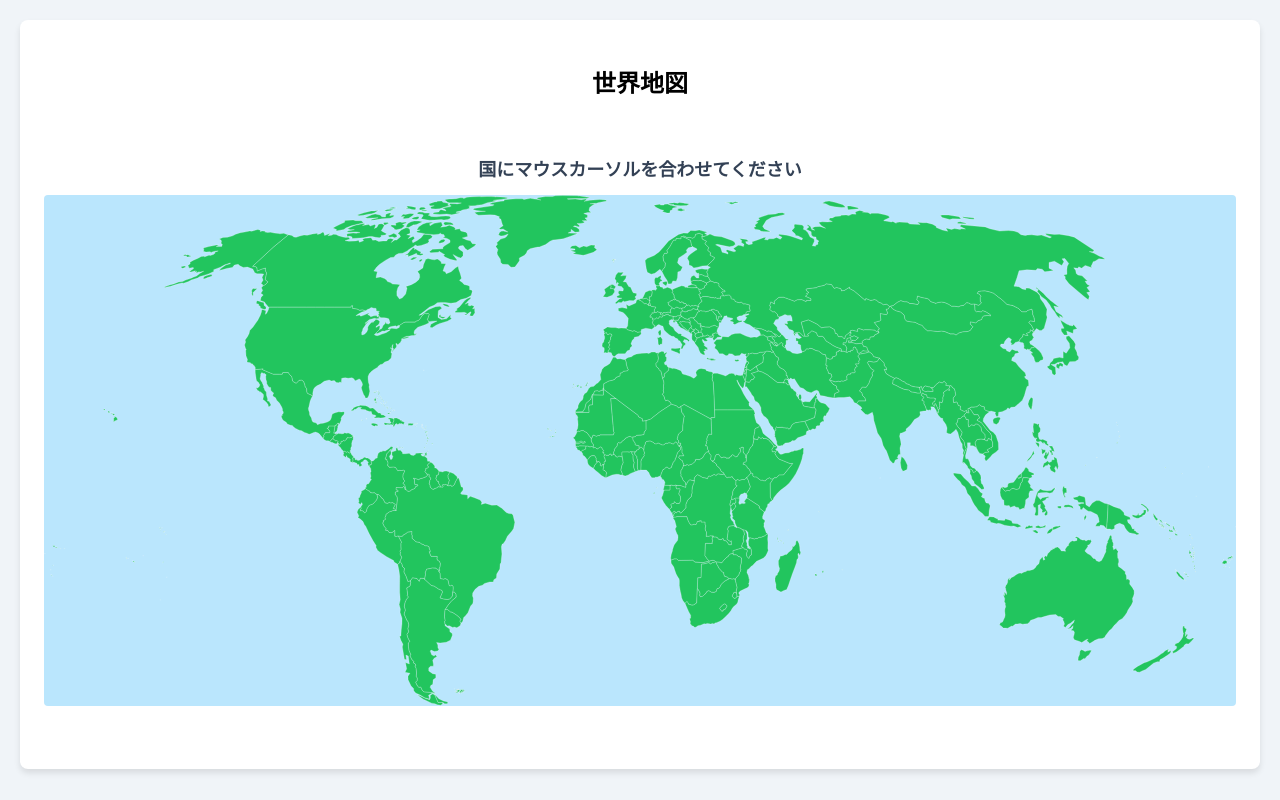
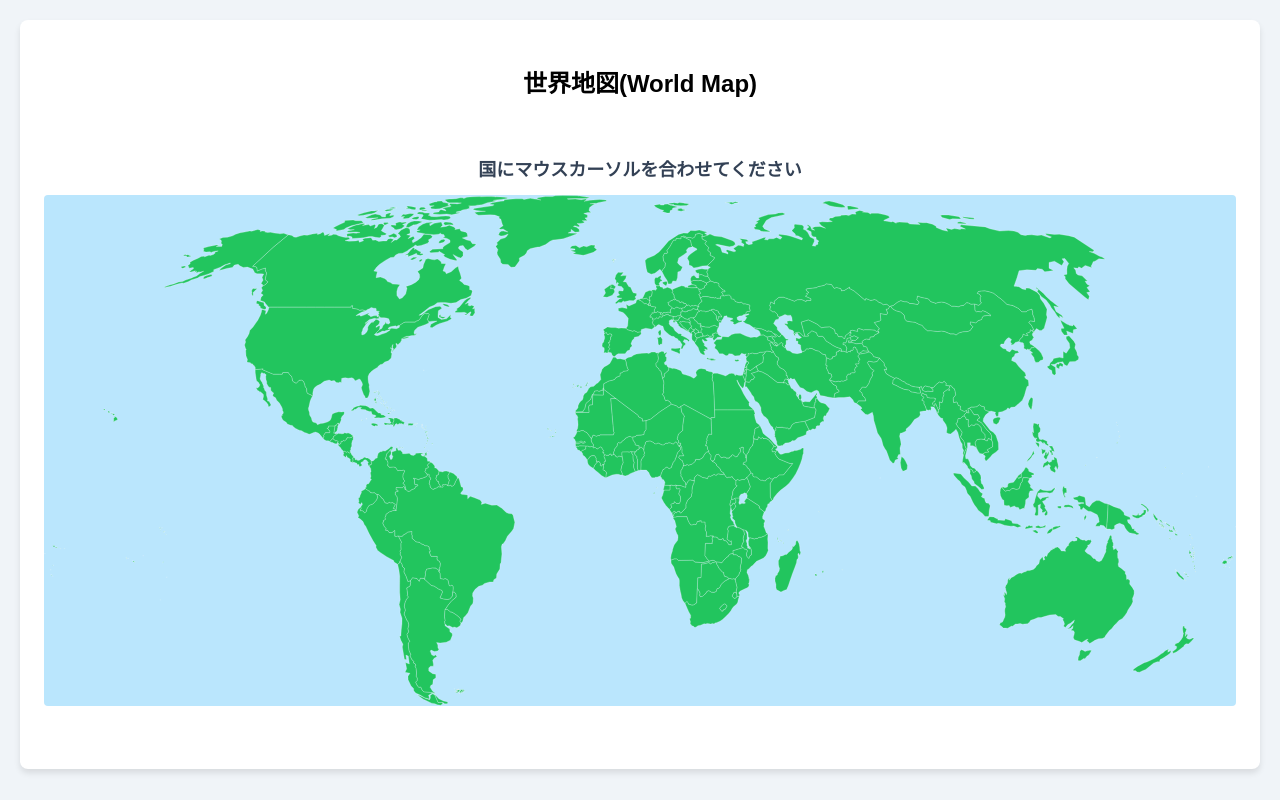
Before and after one commit to ocoe-puipui/map, a plain HTML site: page index.html in a window 1280 px wide. Drawn offline with Linux system fonts and the light colour scheme.

Commit message:
タイトル更新
タイトル更新

```diff
--- a/index.html
+++ b/index.html
@@ -88,7 +88,7 @@
 <body>
 
     <div class="map-container">
-        <h2>世界地図</h2>
+        <h2>世界地図(World Map)</h2>
 
         <div id="selected-tooltip" style="font-size: 18px; font-weight: bold; color: #f97316; min-height: 27px; margin-bottom: 10px;"></div>
 
```
Also changed, not shown: 1 other file.
